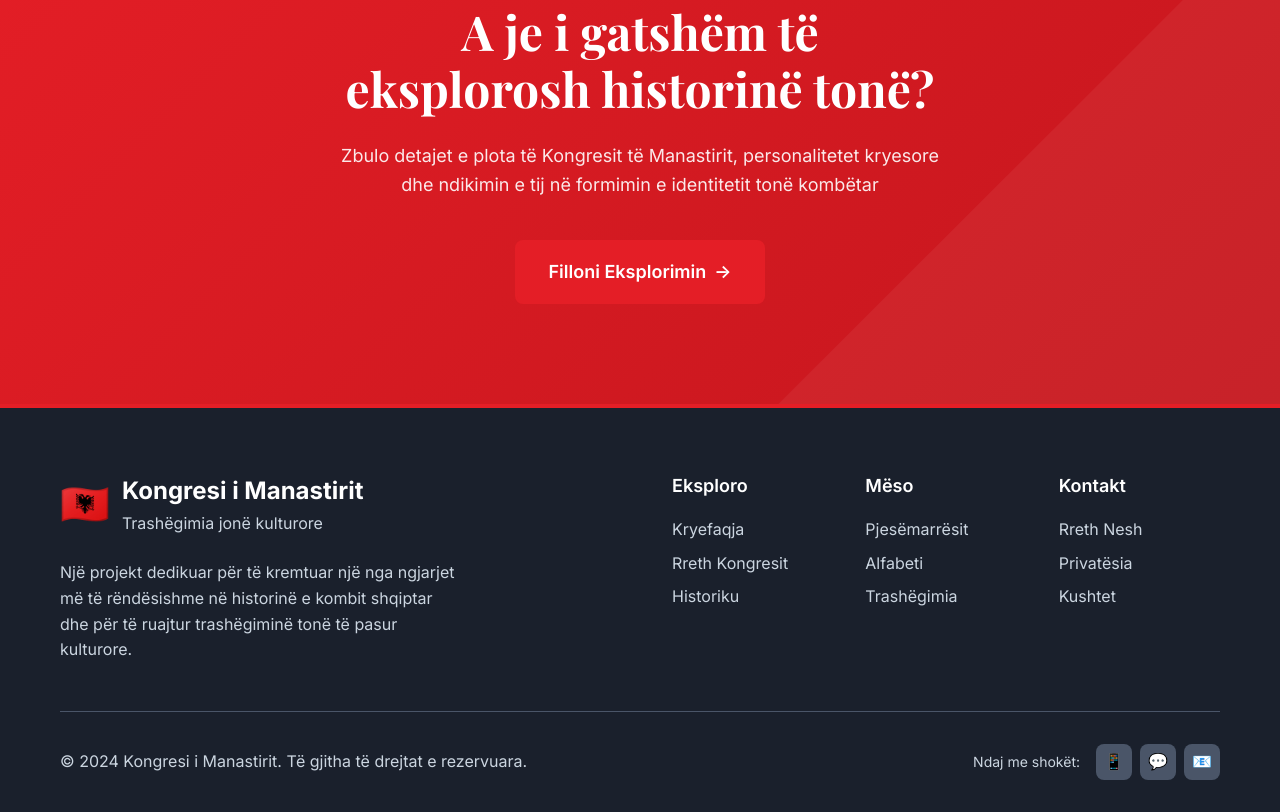
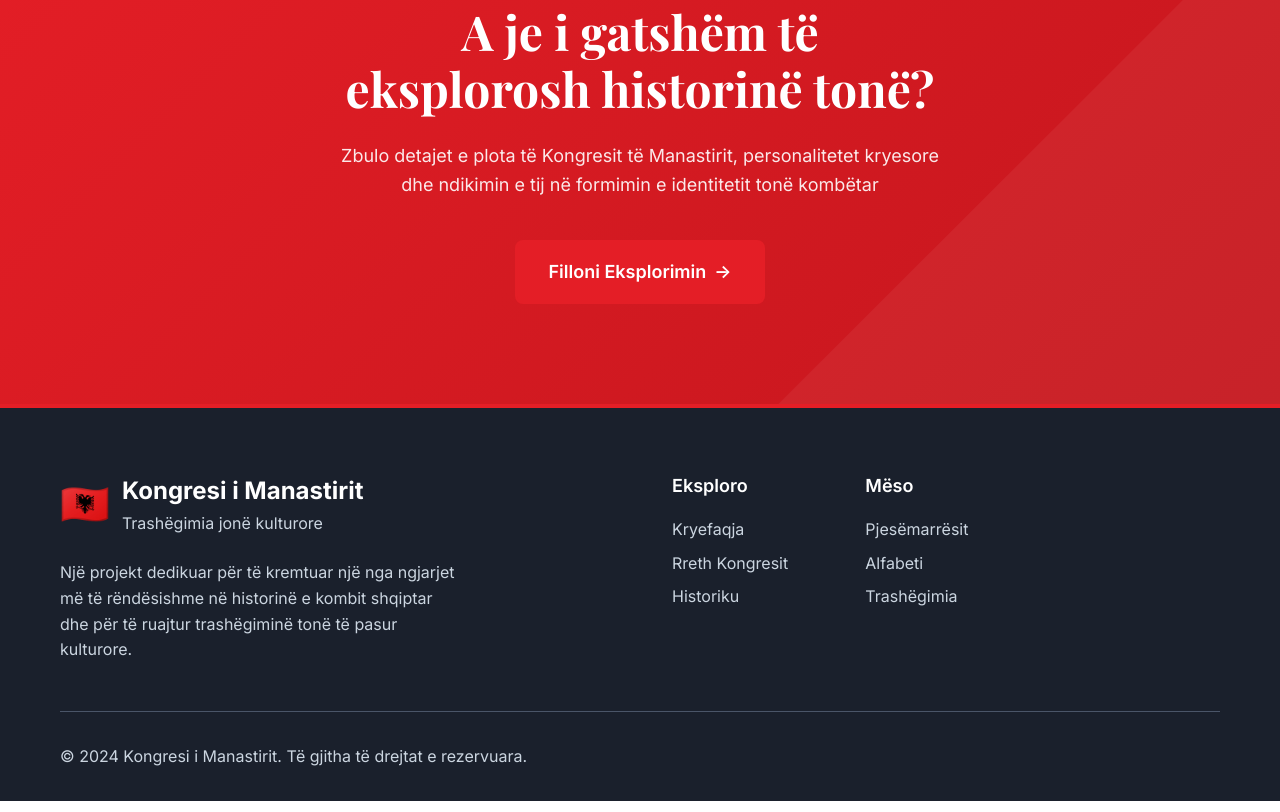
Before and after one commit to e-NIDDI/kongresi-manastirit, a plain HTML site: page index.html in a window 1280 px wide. Shown: the part 3355-4167 px from the top of the page. Drawn offline with nearby package versions, Linux system fonts and the light colour scheme.

Commit message:
Remove footer sections and social links
Removed footer columns and social links from the HTML.

```diff
--- a/index.html
+++ b/index.html
@@ -276,14 +276,7 @@
                             <li><a href="trashigimi.html">Trashëgimia</a></li>
                         </ul>
                     </div>
-                    <div class="footer-column">
-                        <h4>Kontakt</h4>
-                        <ul>
-                            <li><a href="#">Rreth Nesh</a></li>
-                            <li><a href="#">Privatësia</a></li>
-                            <li><a href="#">Kushtet</a></li>
-                        </ul>
-                    </div>
+
                 </div>
             </div>
 
@@ -291,14 +284,7 @@
                 <div class="footer-copyright">
                     <p>&copy; 2024 Kongresi i Manastirit. Të gjitha të drejtat e rezervuara.</p>
                 </div>
-                <div class="footer-social">
-                    <span>Ndaj me shokët:</span>
-                    <div class="social-links">
-                        <a href="#" class="social-link">📱</a>
-                        <a href="#" class="social-link">💬</a>
-                        <a href="#" class="social-link">📧</a>
-                    </div>
-                </div>
+
             </div>
         </div>
     </footer>
```
